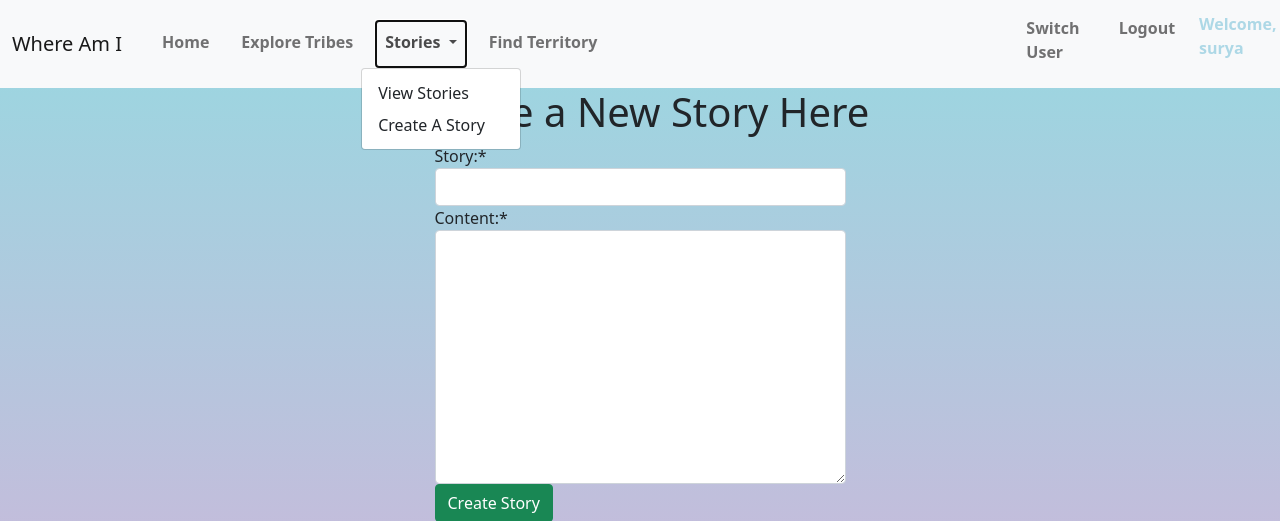
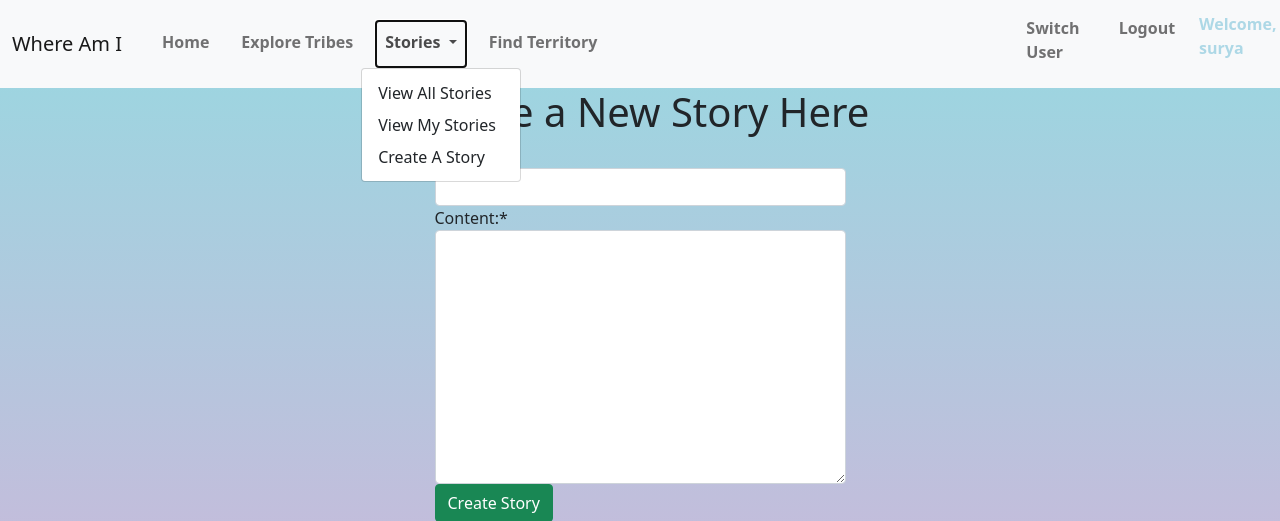
Before and after one commit to Surya123234/Where-Am-I, a Django app: page /create_story in a window 1280 px wide, after a click on "Stories". Shown: the top 521 px of the page. Run offline with Django 3.2, Linux system fonts and the light colour scheme; a user stored in the database is signed in; some libraries are stand-ins or nearby versions.

Commit message:
added new endpoint to view stories that each user made

```diff
--- a/app/templates/app/create_story.html
+++ b/app/templates/app/create_story.html
@@ -7,14 +7,9 @@
 {% load crispy_forms_tags %}
 
 {% block user_links %}
-  {% if username %}
-    <a class="nav-link" href="/login">Switch User</a>
-    <a class="nav-link" href="/logout">Logout</a>
-    <p class="nav-user">Welcome, {{ username }}</h4>
-  {% else %}
-    <a class="nav-link" href="/login">Login</a>
-    <a class="nav-link" href="/register">Register</a>
-  {% endif %}
+  <a class="nav-link" href="/login">Switch User</a>
+  <a class="nav-link" href="/logout">Logout</a>
+  <p class="nav-user">Welcome, {{ username }}</h4>
 {% endblock user_links %}
 
 {% block body %}
--- a/app/templates/app/layout.html
+++ b/app/templates/app/layout.html
@@ -45,7 +45,8 @@
                             Stories
                         </a>
                         <ul class="dropdown-menu" aria-labelledby="navbarDropdown">
-                            <li><a class="dropdown-item" href="/view_stories">View Stories</a></li>
+                            <li><a class="dropdown-item" href="/view_stories">View All Stories</a></li>
+                            <li><a class="dropdown-item" href="/my_stories">View My Stories</a></li>
                             <li><a class="dropdown-item" href="/create_story">Create A Story</a></li>
                         </ul>
                     </li>
--- a/app/urls.py
+++ b/app/urls.py
@@ -15,4 +15,5 @@ urlpatterns = [
     path("view_result/", views.view_result, name="view_result"),
     path("view_stories/", views.view_stories, name="view_stories"),
     path("create_story", views.create_story, name="create_story"),
+    path("my_stories", views.my_stories, name="my_stories"),
 ]
--- a/app/views.py
+++ b/app/views.py
@@ -91,6 +91,16 @@ def view_stories(request):
 
 
 @login_required
+def my_stories(request):
+    stories = Story.objects.filter(user=request.user)
+    return render(
+        request,
+        "app/my_stories.html",
+        {"stories": stories, "username": request.user.username},
+    )
+
+
+@login_required
 def create_story(request):
     username = request.user.username
 
```
Also changed, not shown: db.sqlite3.
